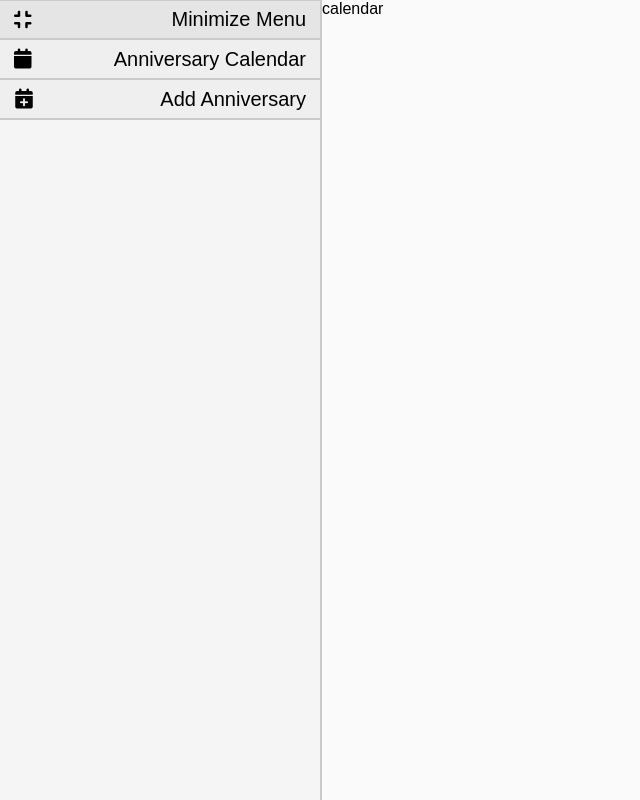
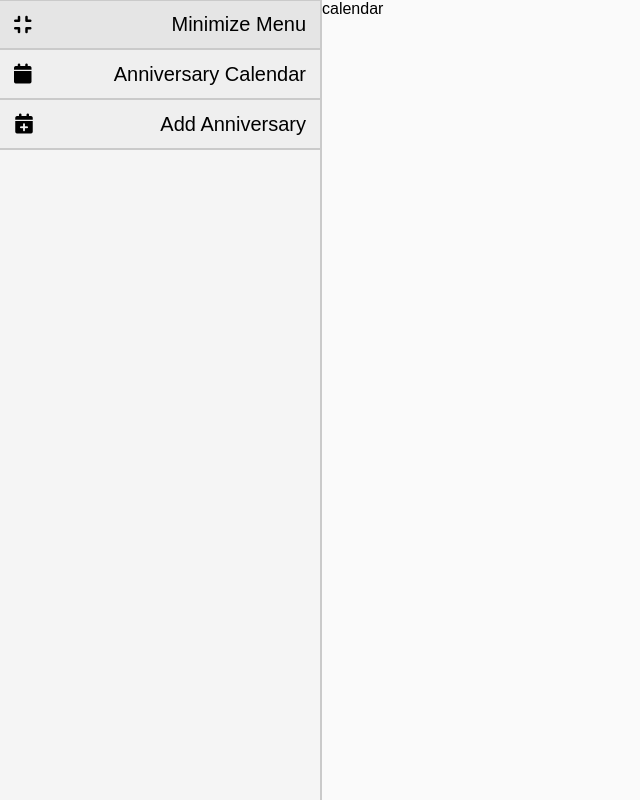
Before and after one commit to willuhmjs/anniversary, a SvelteKit app: page / in a window 1280 px wide. Shown: the whole page, without its empty margins (0-640 px from the left). Built offline with nearby package versions, Linux system fonts and the light colour scheme.

Commit message:
refactor: rename create to add

```diff
--- a/src/lib/Sidebar.svelte
+++ b/src/lib/Sidebar.svelte
@@ -61,7 +61,7 @@
     }
 
     .menuButton {
-        height: 40px;
+        min-height: 50px;
         width: 100%;
         font-size: 20px;
         border: 0;
--- a/src/routes/+page.svelte
+++ b/src/routes/+page.svelte
@@ -1,7 +1,7 @@
 <script lang="ts">
     import Sidebar from '$lib/Sidebar.svelte';
     import Home from '$lib/Home.svelte';
-    import Create from "$lib/Create.svelte";
+    import Add from "$lib/Add.svelte";
     import {Page} from "$lib/Page";
 
     let page: Page = Page.Home;
@@ -11,7 +11,7 @@
     {#if page === Page.Home}
         <Home/>
     {:else if page === Page.Create}
-        <Create/>
+        <Add/>
     {:else if page === Page.View}
         <h1>View</h1>
     {/if}
```
Also changed, not shown: src/lib/Add.svelte (renamed from src/lib/Create.svelte).
